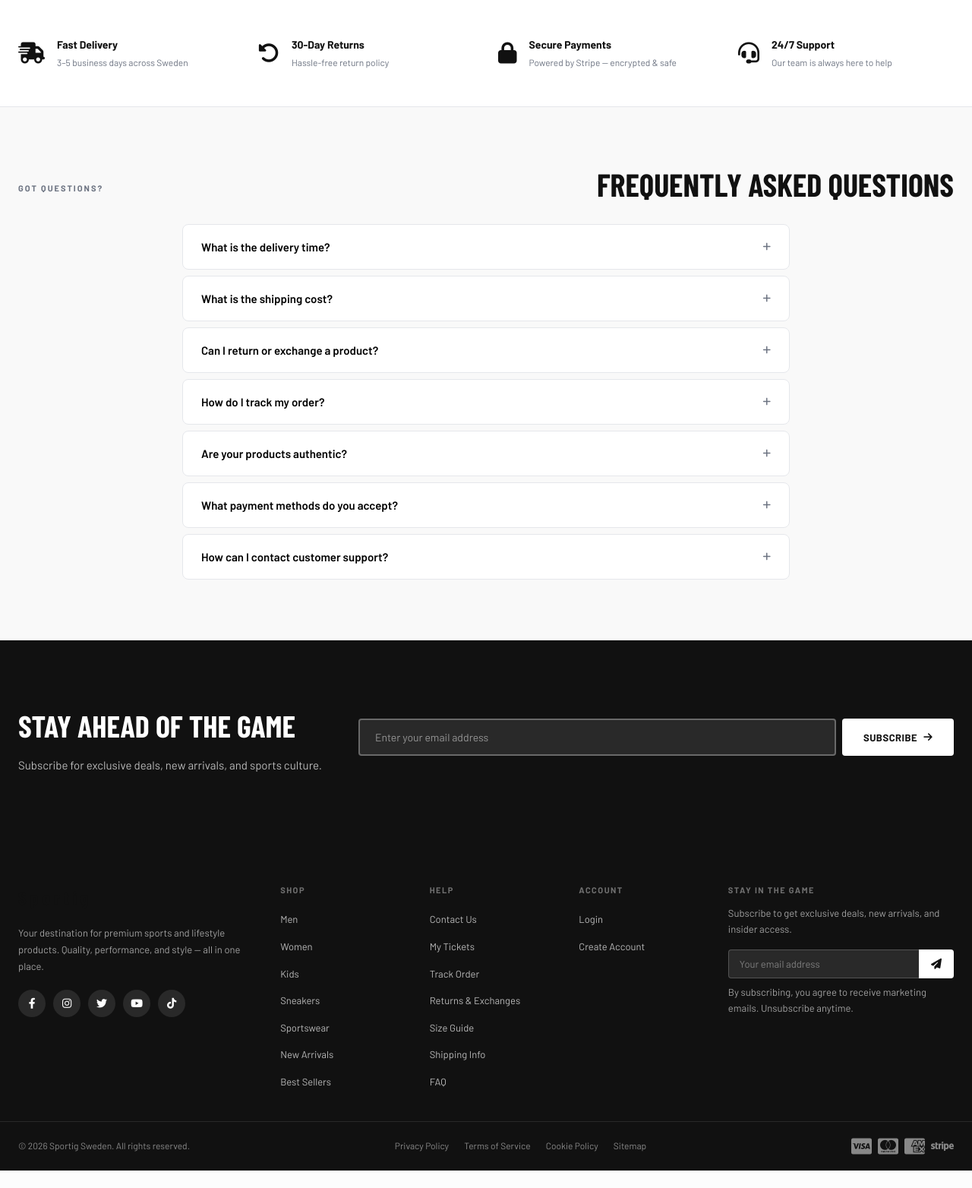
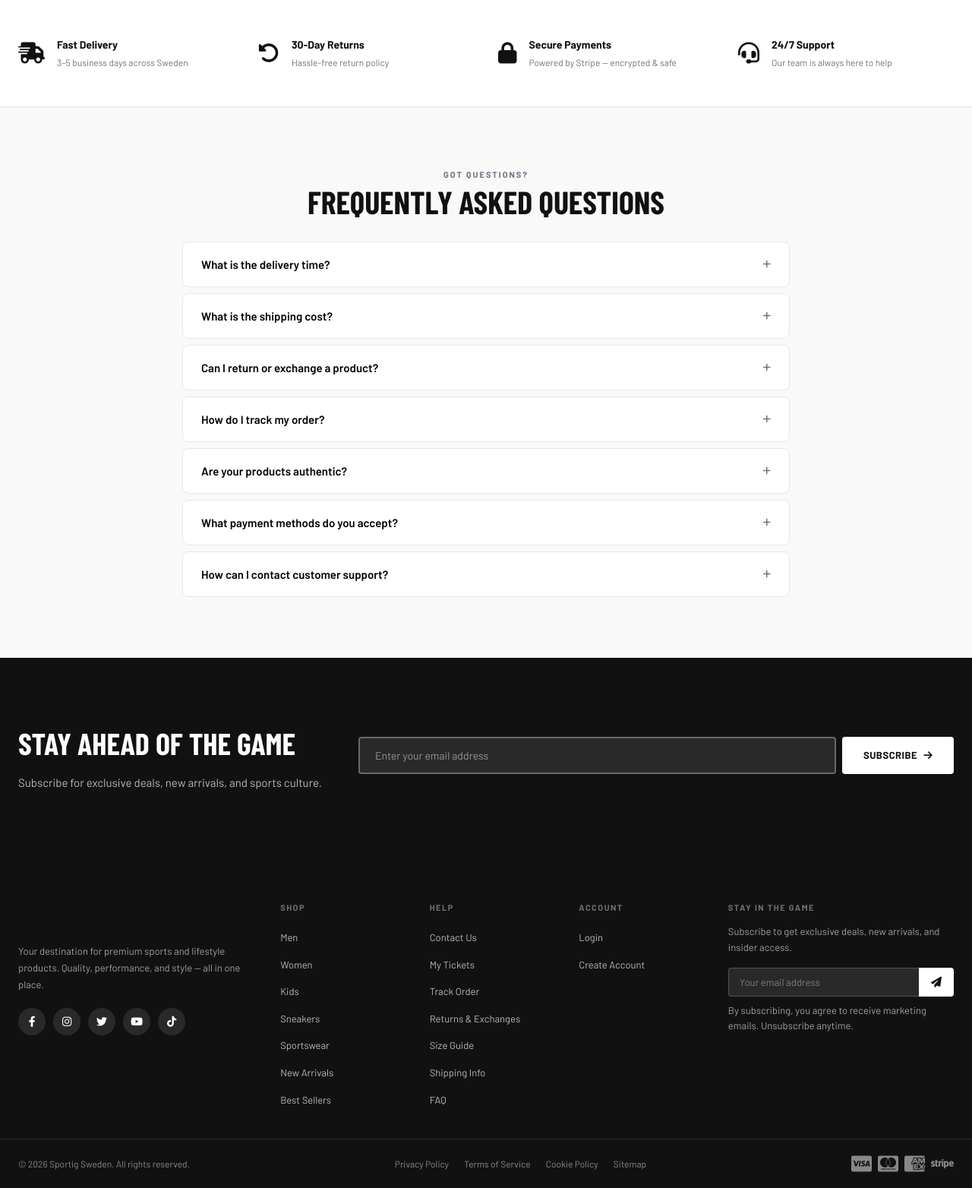
Before and after one commit to Tal-81/sportig, a Django app: page / in a window 1280 px wide. Shown: the part 1216-2780 px from the top of the page at 76% size. Before the commit the page ends 2757 px from the top, so only its background shows below. Run offline with Django 4.2, Linux system fonts and the light colour scheme; data that the repository does not hold is empty; some web fonts are replaced.

Commit message:
fix some html and css codes for html validator

```diff
--- a/static/css/main.css
+++ b/static/css/main.css
@@ -715,9 +715,7 @@ textarea {
 }
 
 .section-header {
-  display: flex;
-  align-items: flex-end;
-  justify-content: space-between;
+  text-align: center;
   margin-bottom: 32px;
   gap: 16px;
 }
@@ -997,9 +995,9 @@ textarea {
   letter-spacing: 1px; margin-bottom: 12px;
 }
 .promo-card-dark .promo-tag { color: rgba(255,255,255,0.7); }
-.promo-card-dark h3 { color: var(--white); }
+.promo-card-dark h2 { color: var(--white); }
 .promo-card-dark p { color: rgba(255,255,255,0.7); }
-.promo-card h3 { font-family: var(--font-condensed); font-size: 32px; font-weight: 900; text-transform: uppercase; margin-bottom: 8px; }
+.promo-card h2 { font-family: var(--font-condensed); font-size: 32px; font-weight: 900; text-transform: uppercase; margin-bottom: 8px; }
 .promo-card p { font-size: 14px; margin-bottom: 20px; opacity: 0.8; }
 .promo-btn {
   display: inline-flex; align-items: center; gap: 8px;
@@ -1083,7 +1081,7 @@ textarea {
   font-size: 14px; color: var(--white); transition: var(--transition);
 }
 .social-links a:hover { background: var(--white); color: var(--black); }
-.footer-col h4 {
+.footer-col h2 {
   font-size: 11px; font-weight: 700; text-transform: uppercase;
   letter-spacing: 1.5px; color: rgba(255,255,255,0.4); margin-bottom: 16px;
 }
@@ -2148,7 +2146,9 @@ textarea {
   }
 
   .section-header {
+    display: flex;
     flex-direction: column;
+    justify-content: space-between;
     align-items: flex-start;
     gap: 8px;
   }
--- a/templates/core/home.html
+++ b/templates/core/home.html
@@ -39,7 +39,7 @@
 </section>
 
 <!-- Category Pills -->
-<section class="categories-strip">
+<div class="categories-strip">
     <div class="container">
         <div class="swiper cats-swiper">
             <div class="swiper-wrapper">
@@ -58,7 +58,7 @@
             </div>
         </div>
     </div>
-</section>
+</div>
 
 <!-- Featured Products -->
 {% if featured_products %}
@@ -91,7 +91,7 @@
             <div class="promo-card promo-card-dark">
                 <div class="promo-content">
                     <span class="promo-tag">Men's Collection</span>
-                    <h3>Built for Champions</h3>
+                    <h2>Built for Champions</h2>
                     <p>High-performance gear for every sport</p>
                     <a href="{% url 'products:list' %}?gender=men" class="promo-btn">Shop Men <i class="fas fa-arrow-right"></i></a>
                 </div>
@@ -99,7 +99,7 @@
             <div class="promo-card promo-card-light">
                 <div class="promo-content">
                     <span class="promo-tag">Women's Collection</span>
-                    <h3>Power Your Performance</h3>
+                    <h2>Power Your Performance</h2>
                     <p>Style meets serious athletic performance</p>
                     <a href="{% url 'products:list' %}?gender=women" class="promo-btn">Shop Women <i class="fas fa-arrow-right"></i></a>
                 </div>
@@ -107,7 +107,7 @@
             <div class="promo-card promo-card-accent">
                 <div class="promo-content">
                     <span class="promo-tag">Kids' Collection</span>
-                    <h3>Little Athletes</h3>
+                    <h2>Little Athletes</h2>
                     <p>Let them play, let them shine</p>
                     <a href="{% url 'products:list' %}?gender=kids" class="promo-btn">Shop Kids <i class="fas fa-arrow-right"></i></a>
                 </div>
--- a/templates/partials/footer.html
+++ b/templates/partials/footer.html
@@ -19,7 +19,7 @@
 
                 <!-- Shop Links -->
                 <div class="footer-col">
-                    <h4>Shop</h4>
+                    <h2>Shop</h2>
                     <ul>
                         <li><a href="{% url 'products:list' %}?gender=men">Men</a></li>
                         <li><a href="{% url 'products:list' %}?gender=women">Women</a></li>
@@ -33,7 +33,7 @@
 
                 <!-- Help Links -->
                 <div class="footer-col">
-                    <h4>Help</h4>
+                    <h2>Help</h2>
                     <ul>
                         <li><a href="{% url 'support:create' %}" aria-label="Contact Us">Contact Us</a></li>
                         <li><a href="{% url 'support:list' %}" aria-label="My Tickets">My Tickets</a></li>
@@ -47,7 +47,7 @@
 
                 <!-- Account Links -->
                 <div class="footer-col">
-                    <h4>Account</h4>
+                    <h2>Account</h2>
                     <ul>
                         {% if user.is_authenticated %}
                         <li><a href="{% url 'users:profile' %}" aria-label="My Profile">My Profile</a></li>
```
